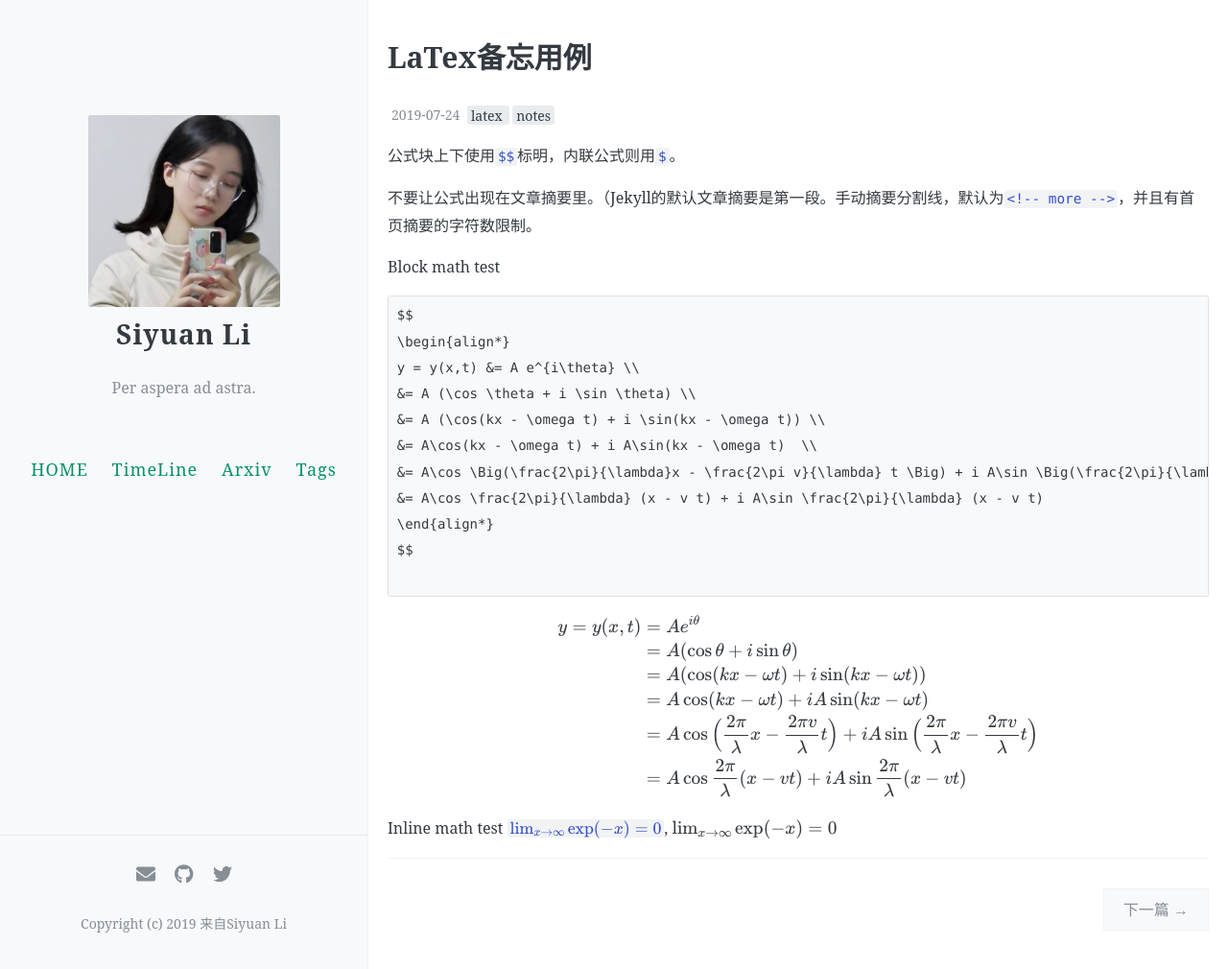
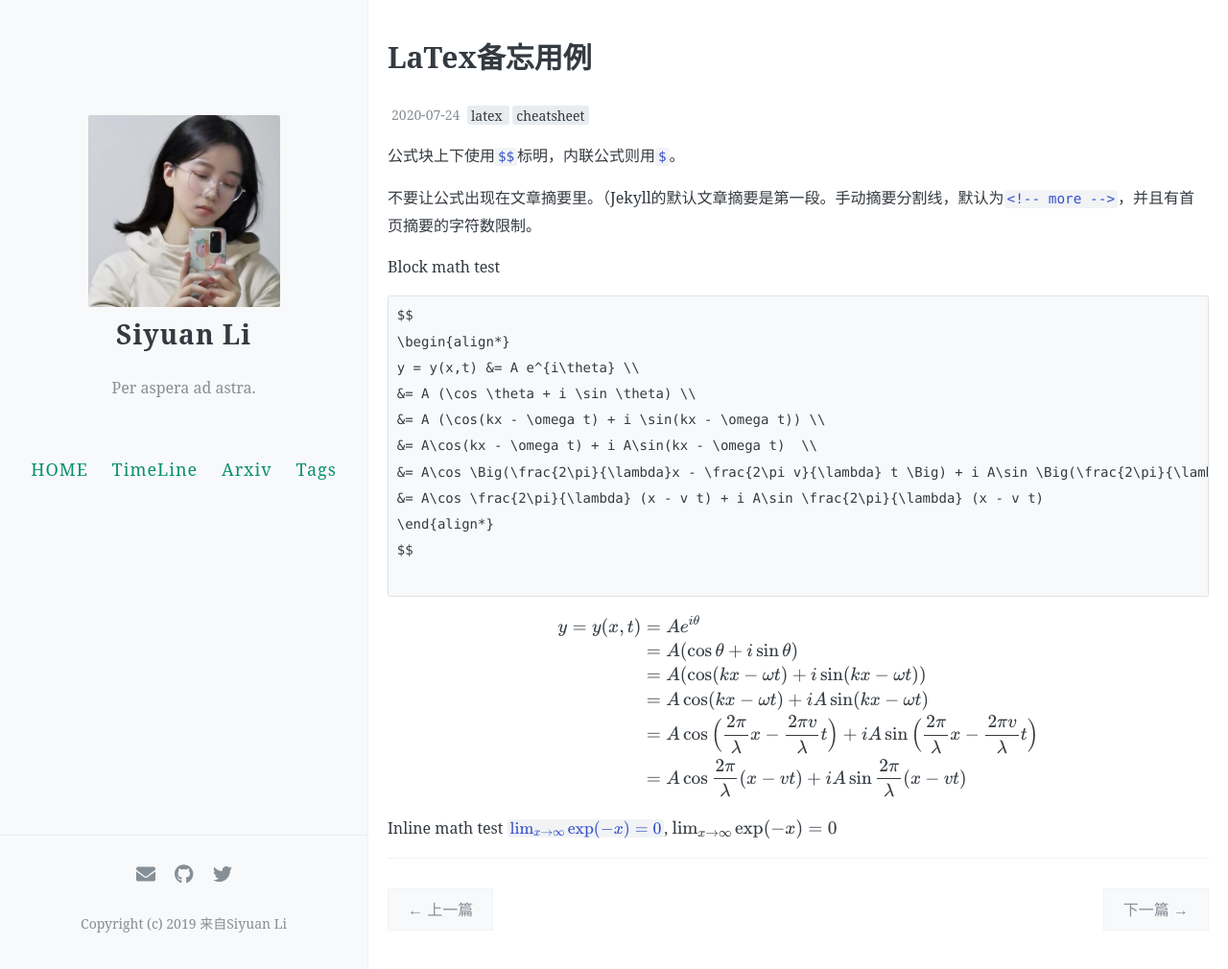
Before and after one commit to ApolloLSY/Attic, a Jekyll site: the page built from _posts/2020-07-24-latex-cheatsheet.md, in a window 1280 px wide and 1010 px high. Shown: the whole window at 96% size. Built offline with Jekyll 4.4.1, drawn with Linux system fonts in a browser that asks for light colours; formulas are drawn with MathJax 3; comment, search, counter and statistics services are not loaded.

Commit message:
Update and rename 2019-07-24-math-test.md to 2020-07-24-latex-cheatsheet.md

```diff
--- a/_posts/2019-07-24-math-test.md
+++ b/_posts/2020-07-24-latex-cheatsheet.md
@@ -1,8 +1,8 @@
 ---
 layout: post
 title: LaTex备忘用例
-date: 2019-07-24
-tags: [latex, notes]
+date: 2020-07-24
+tags: [latex, cheatsheet]
 comments: true
 ---
 公式块上下使用`$$`标明，内联公式则用`$`。
```
